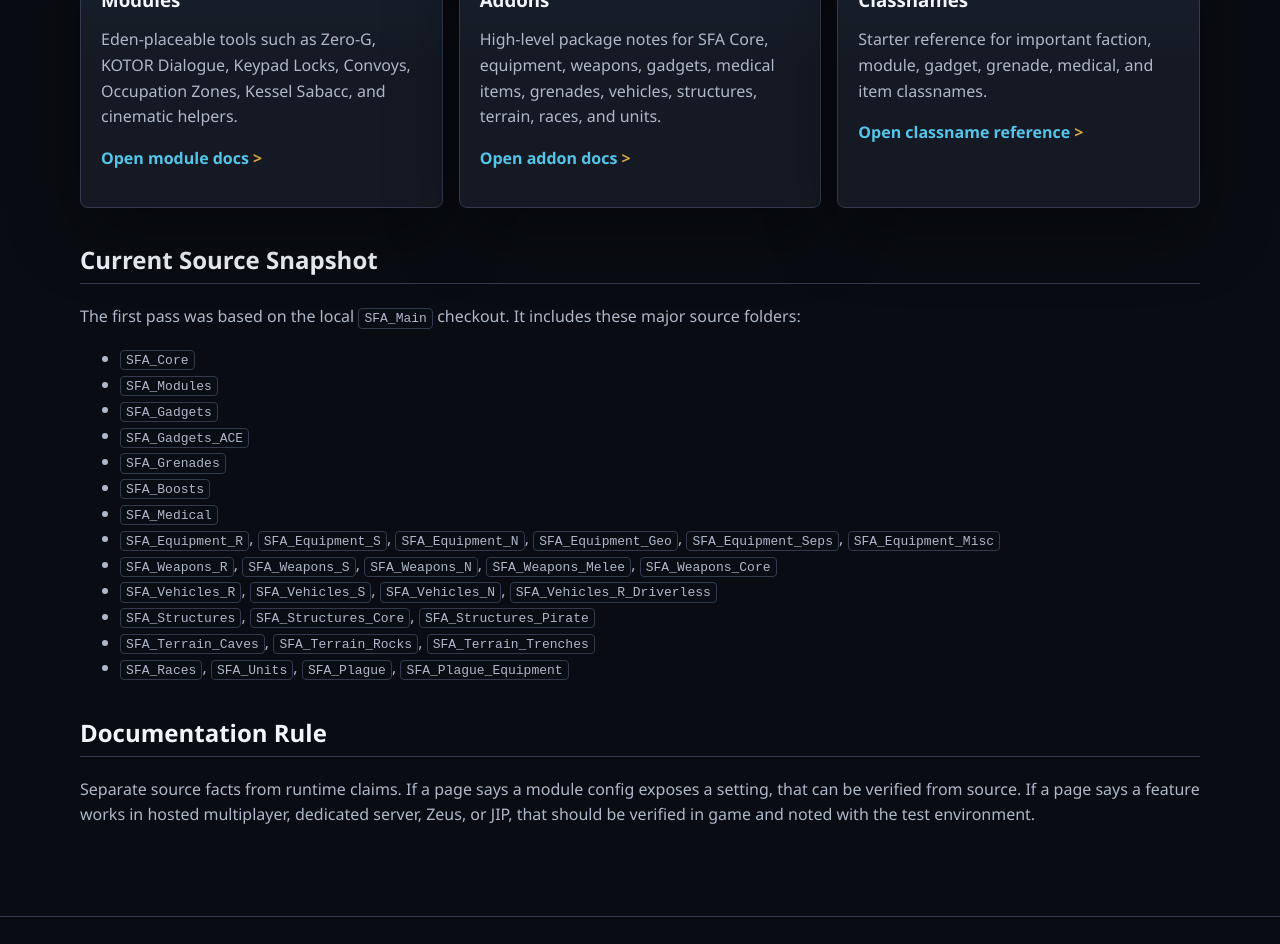
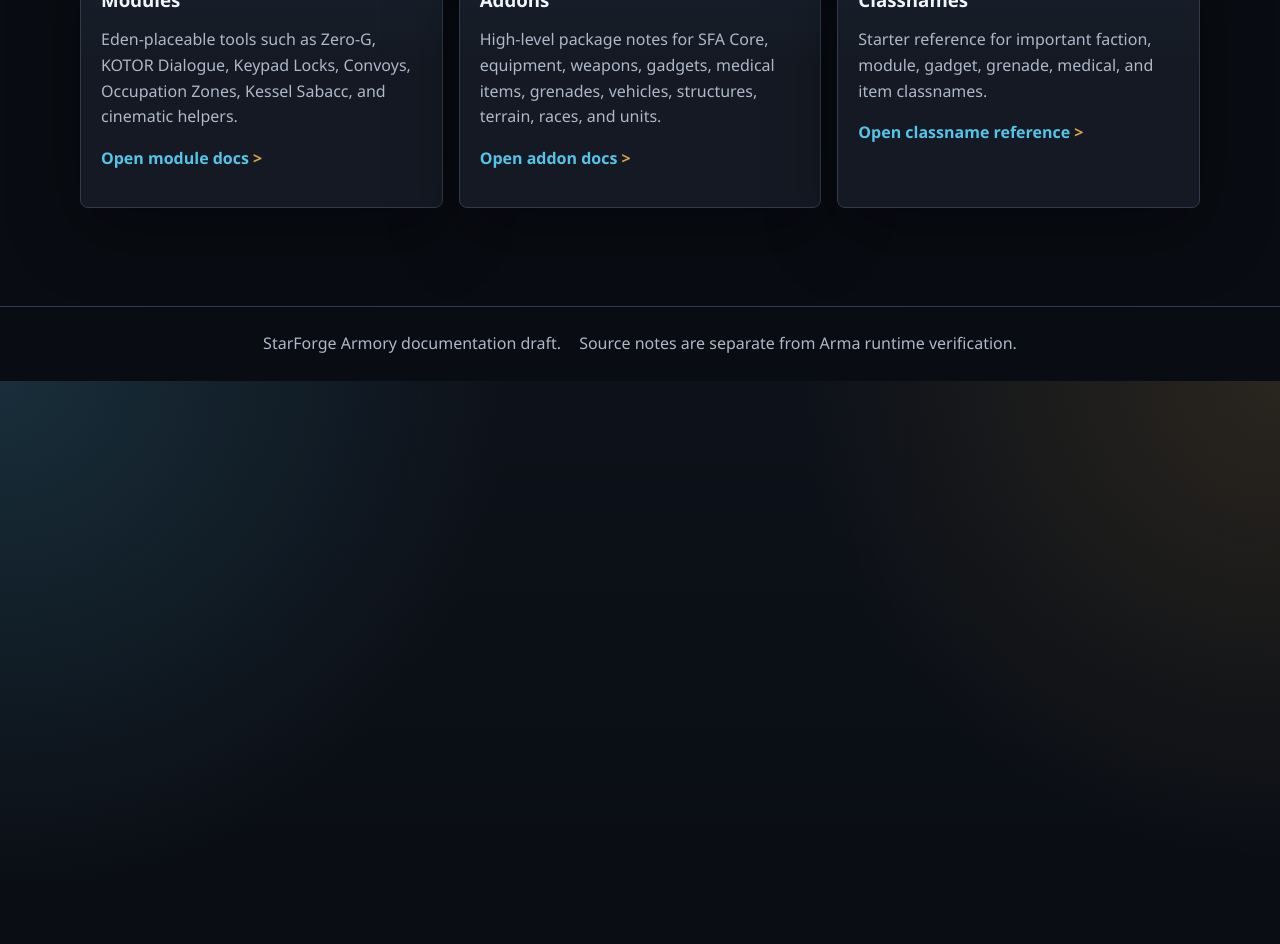
Before and after one commit to StarForgeDev/SFA_Documentation, a Jekyll site: the page built from index.md, in a window 1280 px wide and 1400 px high, scrolled down 463 px. Shown: the part 409-1353 px from the top of the window. Built offline with Jekyll 4.4.1, drawn with Linux system fonts in a browser that asks for light colours.

Commit message:
Remove homepage source snapshot sections

```diff
--- a/index.md
+++ b/index.md
@@ -44,25 +44,3 @@ title: Home
     <p><a class="card-link" href="./reference/classnames/">Open classname reference</a></p>
   </section>
 </div>
-
-## Current Source Snapshot
-
-The first pass was based on the local `SFA_Main` checkout. It includes these major source folders:
-
-- `SFA_Core`
-- `SFA_Modules`
-- `SFA_Gadgets`
-- `SFA_Gadgets_ACE`
-- `SFA_Grenades`
-- `SFA_Boosts`
-- `SFA_Medical`
-- `SFA_Equipment_R`, `SFA_Equipment_S`, `SFA_Equipment_N`, `SFA_Equipment_Geo`, `SFA_Equipment_Seps`, `SFA_Equipment_Misc`
-- `SFA_Weapons_R`, `SFA_Weapons_S`, `SFA_Weapons_N`, `SFA_Weapons_Melee`, `SFA_Weapons_Core`
-- `SFA_Vehicles_R`, `SFA_Vehicles_S`, `SFA_Vehicles_N`, `SFA_Vehicles_R_Driverless`
-- `SFA_Structures`, `SFA_Structures_Core`, `SFA_Structures_Pirate`
-- `SFA_Terrain_Caves`, `SFA_Terrain_Rocks`, `SFA_Terrain_Trenches`
-- `SFA_Races`, `SFA_Units`, `SFA_Plague`, `SFA_Plague_Equipment`
-
-## Documentation Rule
-
-Separate source facts from runtime claims. If a page says a module config exposes a setting, that can be verified from source. If a page says a feature works in hosted multiplayer, dedicated server, Zeus, or JIP, that should be verified in game and noted with the test environment.
```
